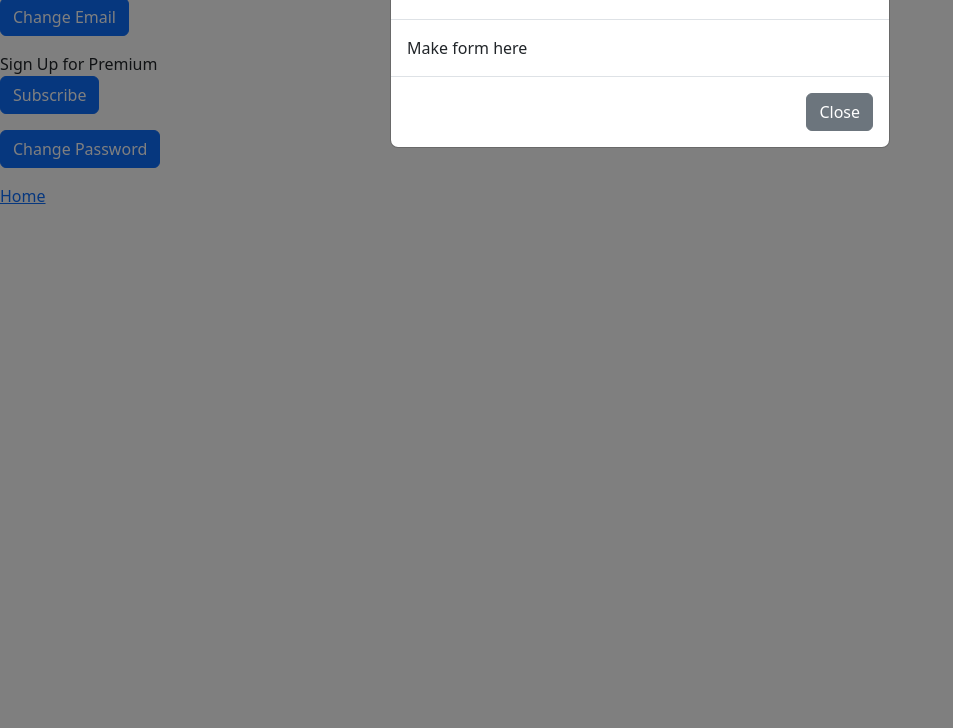
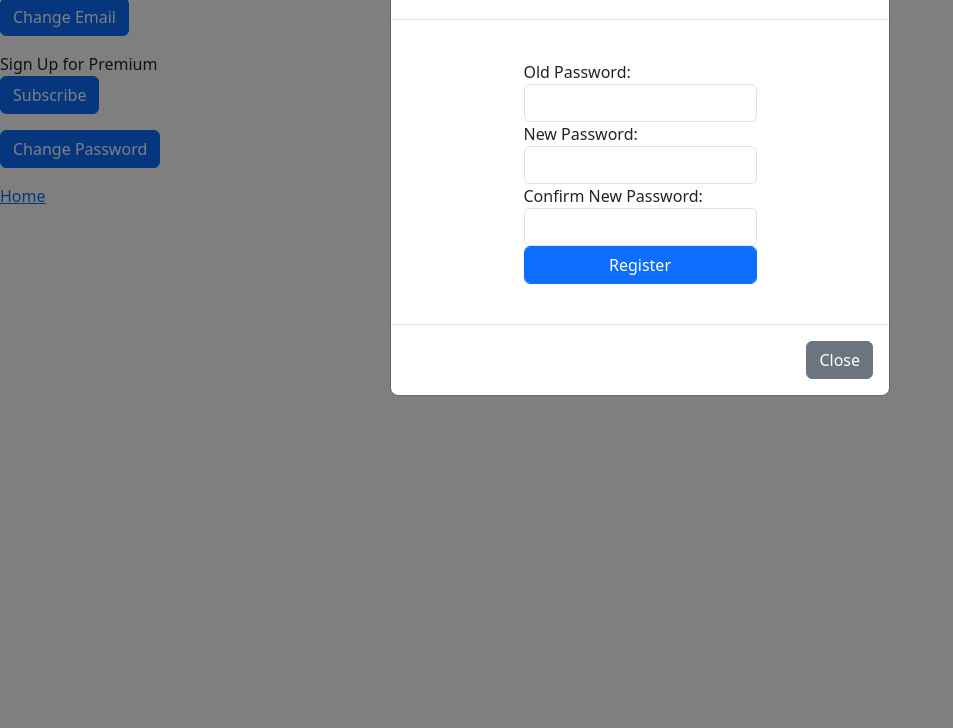
Before and after one commit to hemmerlinaj20/Comp442_TravelInfo, a Flask app: page /profile in a window 1280 px wide, after a click on "Change Password". Shown: the part 72-800 px from the top of the page, without its empty margins (0-953 px from the left). Run offline with Flask 3, Linux system fonts and the light colour scheme; data comes from the database, SQL or seed files in the repository.

Commit message:
change password implementation

```diff
--- a/app.py
+++ b/app.py
@@ -136,7 +136,10 @@ def post_change_premium():
 
 @app.post('/change_password')
 def post_change_password():
-    return "Not Implemented Yet"
+    user: User = User.query.get(session.get('user_id'))
+    user.password = request.form.get("new-password")
+    db.session.commit()
+    return redirect(url_for('get_profile'))
 
 # Needs JS validation
 @app.post('/change_email')
--- a/templates/profile.html
+++ b/templates/profile.html
@@ -147,7 +147,21 @@
                     <button type="button" class="btn-close" data-bs-dismiss="modal" aria-label="Close"></button>
                 </div>
                 <div class="modal-body">
-                    Make form here
+                    <form id="change-password" method="post" action="{{url_for('post_change_password')}}" class="mx-auto my-4 w-50">
+                        <div class="form-group">
+                            <label for="old-password-input">Old Password: </label>
+                            <input id="old-password-input" type="password" class="form-control" name="old-password" required />
+                        </div>
+                        <div class="form-group">
+                            <label for="new-password-input">New Password: </label>
+                            <input id="new-password-input" type="password" class="form-control" name="new-password" required />
+                        </div>
+                        <div class="form-group">
+                            <label for="confirm-new-password-input">Confirm New Password: </label>
+                            <input id="confirm-new-password-input" type="password" class="form-control" name="confirm-new-password" required />
+                        </div>
+                        <input type="submit" value="Register" class="form-control btn btn-primary" />
+                    </form>
                 </div>
                 <div class="modal-footer">
                     <button type="button" class="btn btn-secondary" data-bs-dismiss="modal">Close</button>
```
